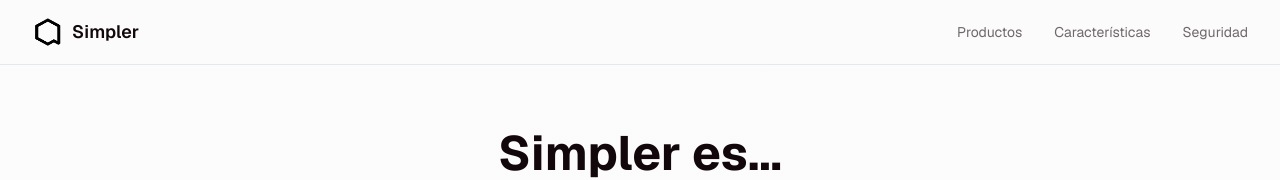
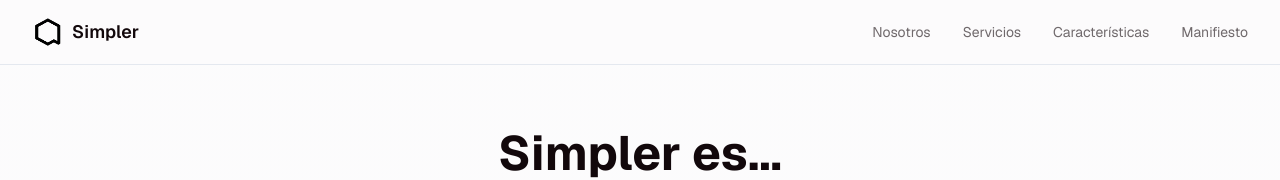
Before and after one commit to gualbysoca/v0-simpler-landing-page, a Next.js app: page / in a window 1280 px wide. Shown: the top 180 px of the page. Built offline with nearby package versions, Linux system fonts and the light colour scheme.

Commit message:
add IDs to components and update navbar for navigation links

```diff
--- a/components/hero-carousel.tsx
+++ b/components/hero-carousel.tsx
@@ -35,7 +35,7 @@ export function HeroCarousel() {
   const current = products[activeProduct]
 
   return (
-    <section className="flex flex-col items-center justify-center px-4 sm:px-6 lg:px-8 py-12 sm:py-16 bg-gradient-to-b from-background via-background to-background">
+    <section id="nosotros" className="flex flex-col items-center justify-center px-4 sm:px-6 lg:px-8 py-12 sm:py-16 bg-gradient-to-b from-background via-background to-background">
       <div className="max-w-4xl w-full text-center mb-12">
         <h1 className="text-3xl sm:text-4xl lg:text-5xl font-bold text-balance text-foreground mb-4">
           Simpler es...
@@ -49,7 +49,7 @@ export function HeroCarousel() {
       </div>
 
       {/* Product Details - Moved to top */}
-      <div className="w-full max-w-4xl mb-8">
+      <div id="servicios" className="w-full max-w-4xl mb-8">
         <div className="bg-card border border-border rounded-2xl p-8 sm:p-12 flex flex-col justify-between">
           <div>
             <h2 className="text-2xl sm:text-3xl font-bold text-foreground mb-3">{current.name}</h2>
--- a/components/manifesto.tsx
+++ b/components/manifesto.tsx
@@ -146,7 +146,7 @@ Simple.`
   }, [])
 
   return (
-    <section ref={manifestoSectionRef} className="py-20 px-4 sm:px-6 lg:px-8 bg-background">
+    <section id="manifiesto" ref={manifestoSectionRef} className="py-20 px-4 sm:px-6 lg:px-8 bg-background">
       <div className="max-w-4xl mx-auto">
         <h2 className="text-3xl sm:text-4xl lg:text-5xl font-bold text-foreground mb-12 text-center">
           El manifiesto Simpler
--- a/components/navbar.tsx
+++ b/components/navbar.tsx
@@ -18,14 +18,17 @@ export function Navbar() {
             <span className="font-semibold text-lg text-foreground">Simpler</span>
           </div>
           <div className="hidden sm:flex items-center gap-8">
-            <a href="#productos" className="text-sm text-foreground/60 hover:text-foreground transition">
-              Productos
+            <a href="#nosotros" className="text-sm text-foreground/60 hover:text-foreground transition">
+              Nosotros
+            </a>
+            <a href="#servicios" className="text-sm text-foreground/60 hover:text-foreground transition">
+              Servicios
             </a>
             <a href="#caracteristicas" className="text-sm text-foreground/60 hover:text-foreground transition">
               Características
             </a>
-            <a href="#seguridad" className="text-sm text-foreground/60 hover:text-foreground transition">
-              Seguridad
+            <a href="#manifiesto" className="text-sm text-foreground/60 hover:text-foreground transition">
+              Manifiesto
             </a>
           </div>
         </div>
```
